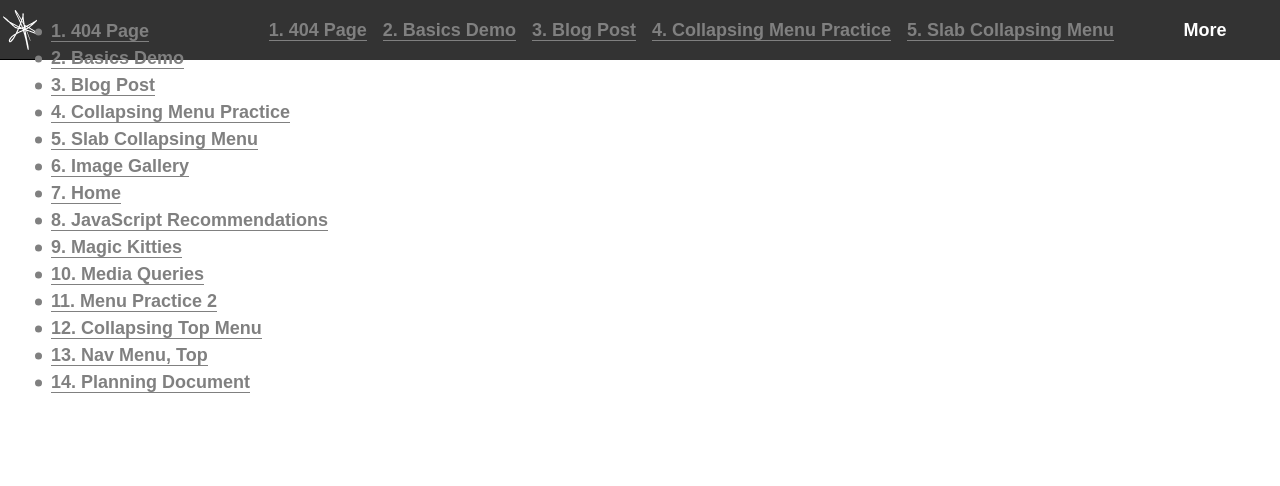
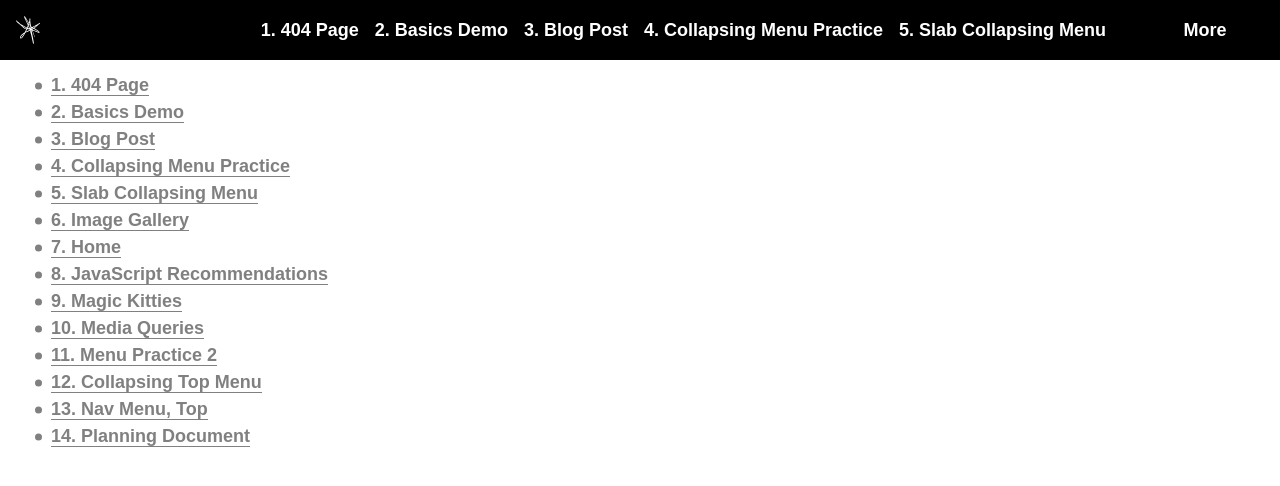
Before and after one commit to kbdonnally/assets, a Jekyll site: the page built from pages/menu-practice-2.html, in a window 1280 px wide. Shown: the top 486 px of the page. Built offline with Jekyll 4.4.1, drawn with Linux system fonts in a browser that asks for light colours; some web fonts are replaced.

Commit message:
Set up the CSS for the flexible menu better

```diff
--- a/assets/css/_sass/_nav/_menu-practice-3.scss
+++ b/assets/css/_sass/_nav/_menu-practice-3.scss
@@ -8,7 +8,7 @@
 	left: 0;
 	width: 100vw;
 	height: 60px;
-	background-color: #333;
+	background-color: black;
 }
 
 .nav-inner-wrapper {
@@ -27,17 +27,18 @@
 	justify-content: center;
 	align-items: center;
 	margin: 0;
+	margin-left: 1rem;
 	padding: 0;
 	height: 60px;
 	border-width: 0;
 	svg {
-		height: 40px;
+		height: 48px;
 		path {
 			transition: fill .3s;
 		}
 		&:hover, &:focus {
 			path {
-				fill: purple;
+				fill: $mbpink;
 			}
 		}
 	}
@@ -81,6 +82,13 @@
 	&::before {
 		display: none;
 	}
+	a {
+		color: white;
+		border-width: 0;
+		&:hover, &:focus {
+			color: $mbpink;
+		}
+	}
 }
 
 /* More prompt: */
@@ -101,7 +109,7 @@
 	// border: 2px solid black;
 	cursor: pointer;
 	&:hover {
-		background-color: lightgray;
+		background-color: $mbpink;
 	}
 	li {
 		margin: 0 auto;
@@ -110,6 +118,9 @@
 		&::before {
 			display: none;
 		}
+	}
+	@media screen and (max-width: 550px) {
+		width: 130px;
 	}
 }
 
@@ -120,12 +131,23 @@
 	display: flex;
 	flex-flow: column nowrap;
 	max-width: 300px;
-	transform: translate(-20px, 0);
+//	transform: translate(-20px, 0);
+	background-color: black;
+	.nav-list__item {
+		border-bottom: 1px solid $jet;
+	}
 }
 
 .nav-list__item {
+	padding: .5rem;
 	&::before {
 		display: none;
 	}
 
 }
+
+/* Dummy Menu: */
+
+.dummy-menu {
+	margin-top: 72px;
+}
```
